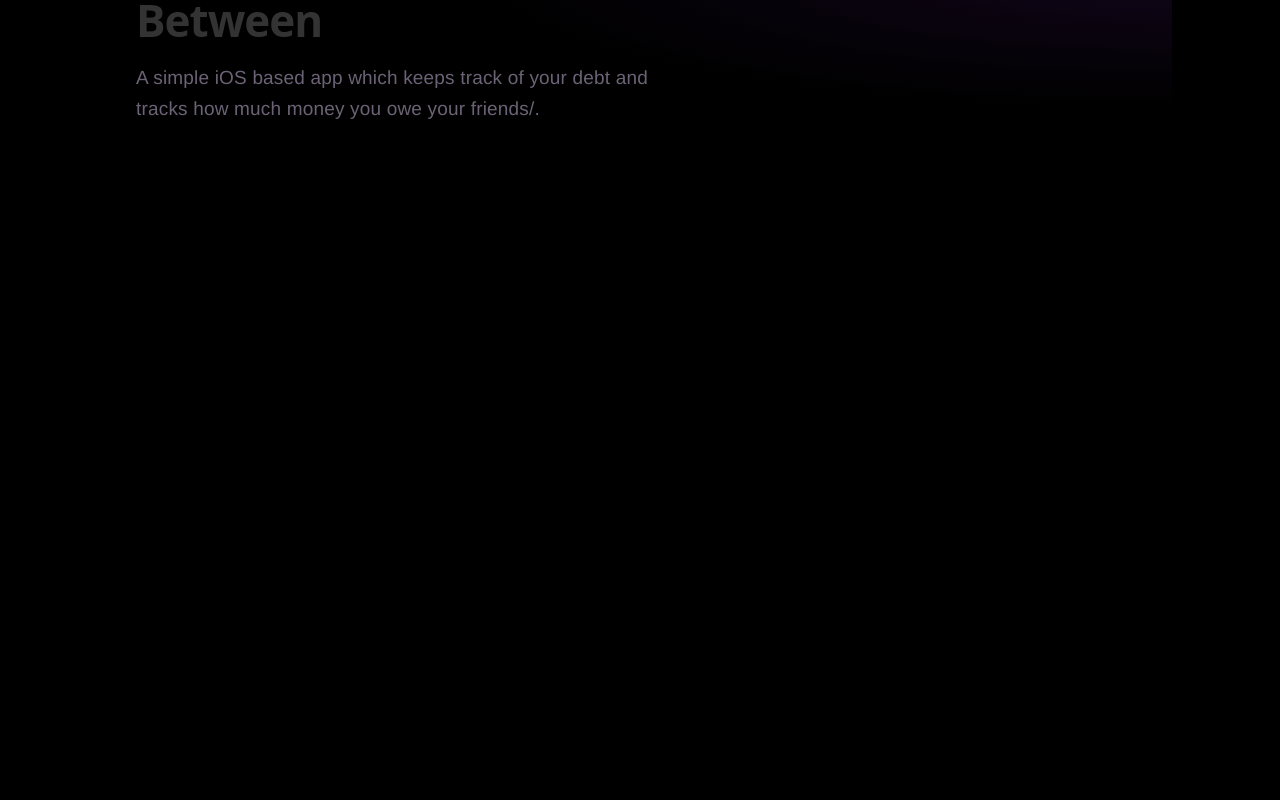
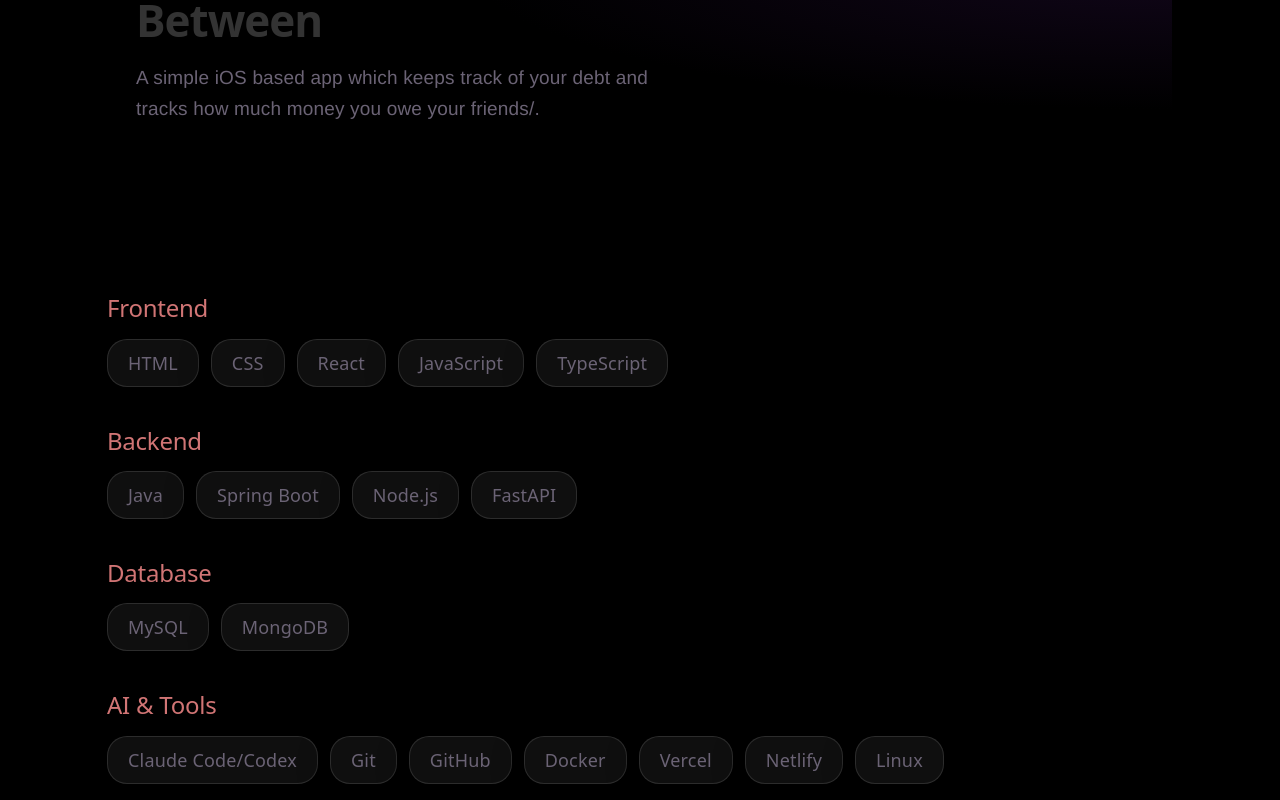
Before and after one commit to rafiowo/ruff, a React (Vite) app in the folder my-app/: page / in a window 1280 px wide. Shown: the part 1140-1940 px from the top of the page. Before the commit the page ends 1354 px from the top, so only its background shows below. Built offline with nearby package versions, Linux system fonts and the light colour scheme.

Commit message:
added skills section and a redirecting route for the mainpage

```diff
--- a/my-app/src/App.jsx
+++ b/my-app/src/App.jsx
@@ -1,6 +1,7 @@
 import NavBar from './NavBar';
 import MainBody from './MainBody'
 import Works from './Works'
+import Skills from './Skills'
 
 function App(){
   return(
@@ -8,6 +9,7 @@
     <NavBar/>
     <MainBody/>
     <Works/>
+    <Skills/>
     </>
   );
 }
--- a/my-app/src/MainBody.jsx
+++ b/my-app/src/MainBody.jsx
@@ -4,7 +4,9 @@
 function MainBody(){
 
     return(
+
         <>
+        <div id="main-身体"></div>
         <video className="bg-video" src={bgvideo} autoPlay loop muted playsInline></video>
         <div className="main-body">
             <h3>Hey, I'm Rafi</h3>
--- a/my-app/src/NavBar.jsx
+++ b/my-app/src/NavBar.jsx
@@ -8,12 +8,12 @@
     return(
         <>
         <div className="navbar">
-            <img src={pfp101} alt="pfp"></img>
+            <a href="#main-身体"><img src={pfp101} alt="pfp"></img></a>
             <a href="https://github.com/rafiowo"><FaGithub/></a>
             <a href="https://www.linkedin.com/in/rafiowo/"><FaLinkedin/></a>
-            <a className = "nav-link-2"href="/work">Works</a>
-            <a className="nav-link-3"href="/about">Skills</a>
-            <a className="nav-link-4"href="/contact">Contact</a>
+            <a className = "nav-link-2" href="#works">Works</a>
+            <a className="nav-link-3" href="#skills">Skills</a>
+            <a className="nav-link-4" href="#contact">Contact</a>
             <SleepingCat />
 
         </div>
--- /dev/null
+++ b/my-app/src/Skills.jsx
@@ -0,0 +1,26 @@
+function Skills(){
+
+    return(
+        <>
+        <div id="skills" className="larp"></div>
+        <h2 className="header-1">Frontend</h2>
+        <div className="frontend">
+            <p>HTML</p><p>CSS</p><p>React</p><p>JavaScript</p><p>TypeScript</p>
+        </div>
+        <h2 className="header-1">Backend</h2>
+        <div className="frontend">
+            <p>Java</p><p>Spring Boot</p><p>Node.js</p><p>FastAPI</p>
+        </div>
+        <h2 className="header-1">Database</h2>
+        <div className="frontend">
+            <p>MySQL</p><p>MongoDB</p>
+        </div>
+        <h2 className="header-1">AI & Tools</h2>
+        <div className="frontend">
+            <p>Claude Code/Codex</p><p>Git</p><p>GitHub</p><p>Docker</p><p>Vercel</p><p>Netlify</p><p>Linux</p>
+        </div>
+        </>
+    );
+}
+
+export default Skills;
--- a/my-app/src/Works.jsx
+++ b/my-app/src/Works.jsx
@@ -28,7 +28,7 @@
 
     return(
         <>
-        <div className="big-guy">
+        <div id= "works" className="big-guy">
 
         </div>
         <div ref={card1Ref} className={`card-1${card1Visible ? ' visible' : ''}`}>
--- a/my-app/src/index.css
+++ b/my-app/src/index.css
@@ -107,6 +107,15 @@
   padding: 4px 8px;
   background: var(--code-bg);
 }
+
+html{
+scroll-behavior: smooth;
+}
+
+#works, #skills, #contact {
+  scroll-margin-top: 100px;
+}
+
 .navbar {
   font-family: helvetica, sans-serif;
   display: flex;
@@ -271,3 +280,28 @@
   line-height: 160%;
   color: var(--text);
 }
+
+.header-1{
+  text-align: left;
+  margin: 80px 30px 0;
+}
+.frontend + .header-1{
+  margin-top: 24px;
+}
+.frontend{
+  display: flex;
+  flex-wrap: wrap;
+  justify-content: flex-start;
+  gap: 12px;
+  margin: 16px 30px;
+}
+.frontend p{
+  border: 1px solid rgba(255, 255, 255, 0.12);
+  border-radius: 20px;
+  padding: 10px 20px;
+  color: var(--text);
+  background: rgba(255, 255, 255, 0.06);
+  backdrop-filter: blur(16px) saturate(180%);
+  -webkit-backdrop-filter: blur(16px) saturate(180%);
+  box-shadow: 0 8px 32px rgba(0, 0, 0, 0.4);
+}
```
